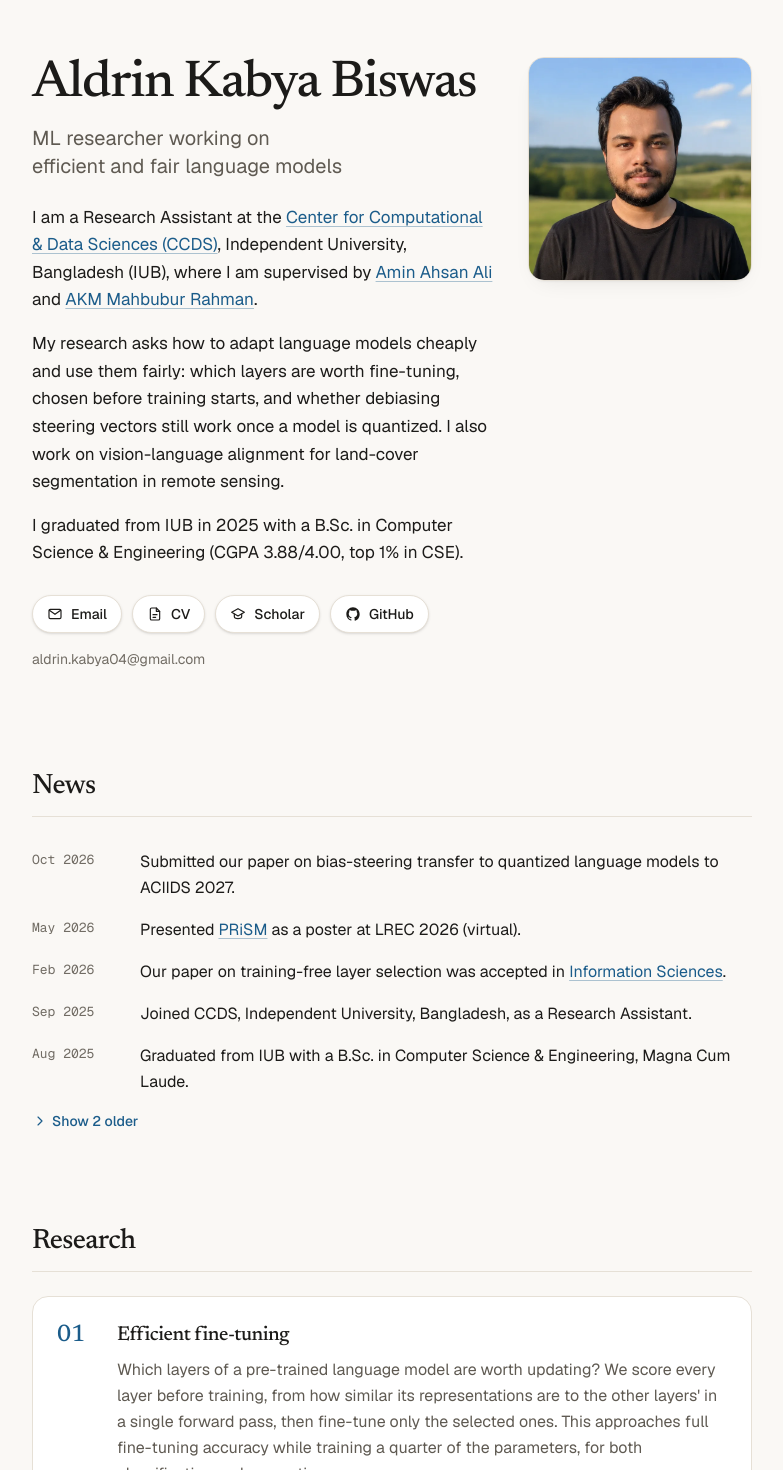
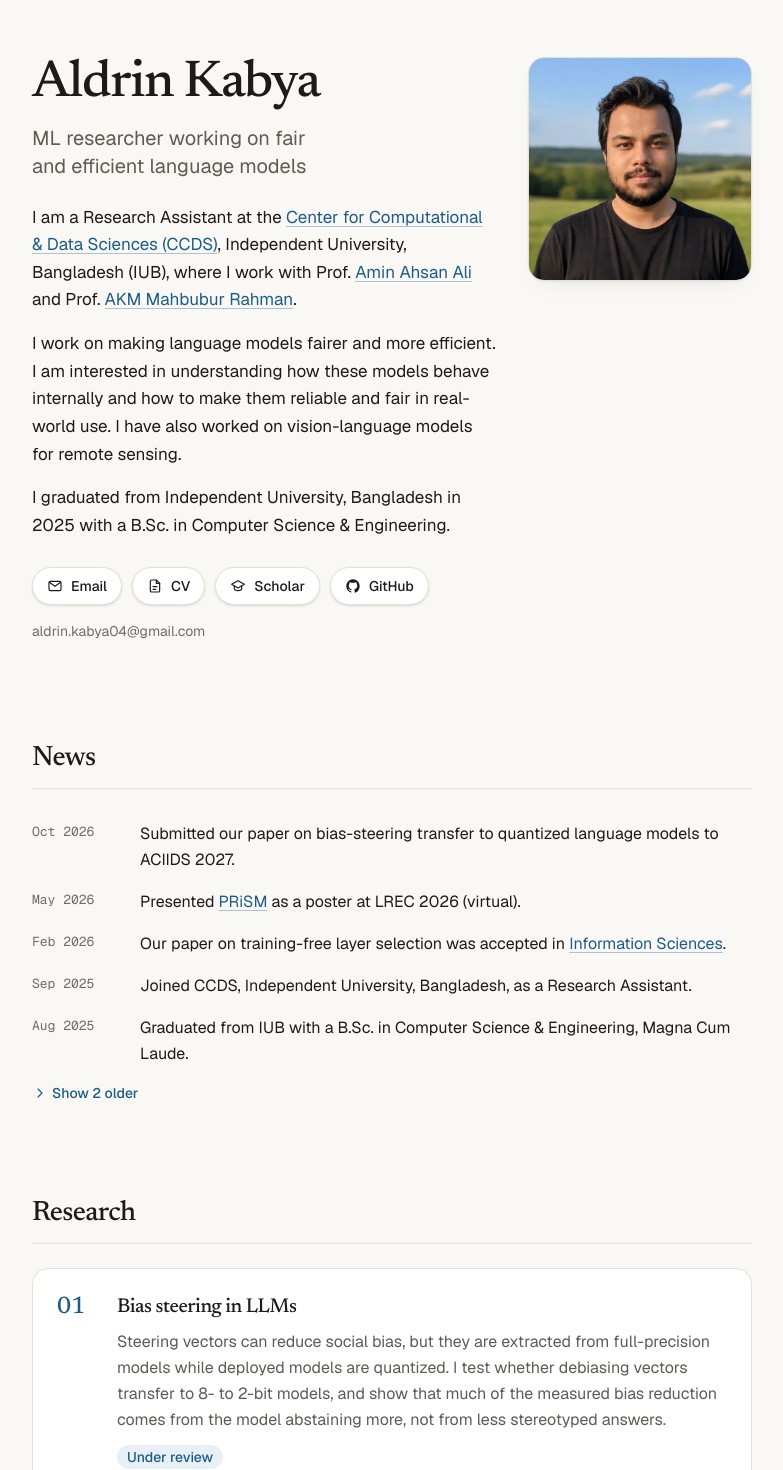
Before and after one commit to aldrinkabya/aldrinkabya.github.io, a Next.js app: page / in a window 1280 px wide. Shown: the part 80-1550 px from the top of the page, without its empty margins (248-1031 px from the left). Built offline with nearby package versions, Linux system fonts and the light colour scheme.

Commit message:
Lead with fairness: new About text, short display name, bias steering first, York CV

```diff
--- a/src/components/Hero.tsx
+++ b/src/components/Hero.tsx
@@ -43,7 +43,7 @@ export function Hero() {
           )}
 
           <h1 className="font-serif text-[2.5rem] font-medium leading-[1.05] tracking-tight sm:text-[3.25rem]">
-            {profile.name}
+            {profile.displayName}
           </h1>
           <p className="mt-3 text-balance text-lg text-muted sm:text-xl">{profile.tagline}</p>
 
--- a/src/content/profile.ts
+++ b/src/content/profile.ts
@@ -13,24 +13,25 @@ export const supervisors = {
 
 export const profile: Profile = {
   name: "Aldrin Kabya Biswas",
-  tagline: "ML researcher working on efficient and fair language models",
+  displayName: "Aldrin Kabya",
+  tagline: "ML researcher working on fair and efficient language models",
   description:
-    "ML researcher at CCDS, IUB, working on parameter-efficient fine-tuning, bias steering in quantized LLMs and vision-language alignment.",
+    "ML researcher at CCDS, IUB, working on bias steering in quantized LLMs, parameter-efficient fine-tuning and vision-language alignment.",
   bio: [
     [
       "I am a Research Assistant at the ",
       { text: "Center for Computational & Data Sciences (CCDS)", href: "https://ccds.ai" },
-      ", Independent University, Bangladesh (IUB), where I am supervised by ",
+      ", Independent University, Bangladesh (IUB), where I work with Prof. ",
       { text: supervisors.ali.name, href: supervisors.ali.href },
-      " and ",
+      " and Prof. ",
       { text: supervisors.rahman.name, href: supervisors.rahman.href },
       ".",
     ],
     [
-      "My research asks how to adapt language models cheaply and use them fairly: which layers are worth fine-tuning, chosen before training starts, and whether debiasing steering vectors still work once a model is quantized. I also work on vision-language alignment for land-cover segmentation in remote sensing.",
+      "I work on making language models fairer and more efficient. I am interested in understanding how these models behave internally and how to make them reliable and fair in real-world use. I have also worked on vision-language models for remote sensing.",
     ],
     [
-      "I graduated from IUB in 2025 with a B.Sc. in Computer Science & Engineering (CGPA 3.88/4.00, top 1% in CSE).",
+      "I graduated from Independent University, Bangladesh in 2025 with a B.Sc. in Computer Science & Engineering.",
     ],
   ],
   email: "aldrin.kabya04@gmail.com",
--- a/src/content/research.ts
+++ b/src/content/research.ts
@@ -1,17 +1,17 @@
 import type { ResearchTheme } from "./types";
 
 export const research: ResearchTheme[] = [
+  {
+    title: "Bias steering in LLMs",
+    summary:
+      "Steering vectors can reduce social bias, but they are extracted from full-precision models while deployed models are quantized. I test whether debiasing vectors transfer to 8- to 2-bit models, and show that much of the measured bias reduction comes from the model abstaining more, not from less stereotyped answers.",
+    paperIds: ["bias-steering-quant"],
+  },
   {
     title: "Efficient fine-tuning",
     summary:
       "Which layers of a pre-trained language model are worth updating? We score every layer before training, from how similar its representations are to the other layers' in a single forward pass, then fine-tune only the selected ones. This approaches full fine-tuning accuracy while training a quarter of the parameters, for both classification and generation.",
     paperIds: ["insci-2026", "prism-lrec-2026"],
-  },
-  {
-    title: "Bias steering in quantized LLMs",
-    summary:
-      "Steering vectors can reduce social bias, but they are extracted from full-precision models while deployed models are quantized. I test whether debiasing vectors transfer to 8- to 2-bit models, and show that much of the measured bias reduction comes from the model abstaining more, not from less stereotyped answers.",
-    paperIds: ["bias-steering-quant"],
   },
   {
     title: "Vision-language alignment",
--- a/src/content/types.ts
+++ b/src/content/types.ts
@@ -17,6 +17,8 @@ export interface ProfileLink {
 
 export interface Profile {
   name: string;
+  /** The large name at the top of the page. Titles and metadata keep `name`. */
+  displayName: string;
   /** One line under the name. */
   tagline: string;
   /** Search-result and link-preview text, about 150 characters. */
```
Also changed, not shown: 1 other file (tests, documents, lock files or other folders).
